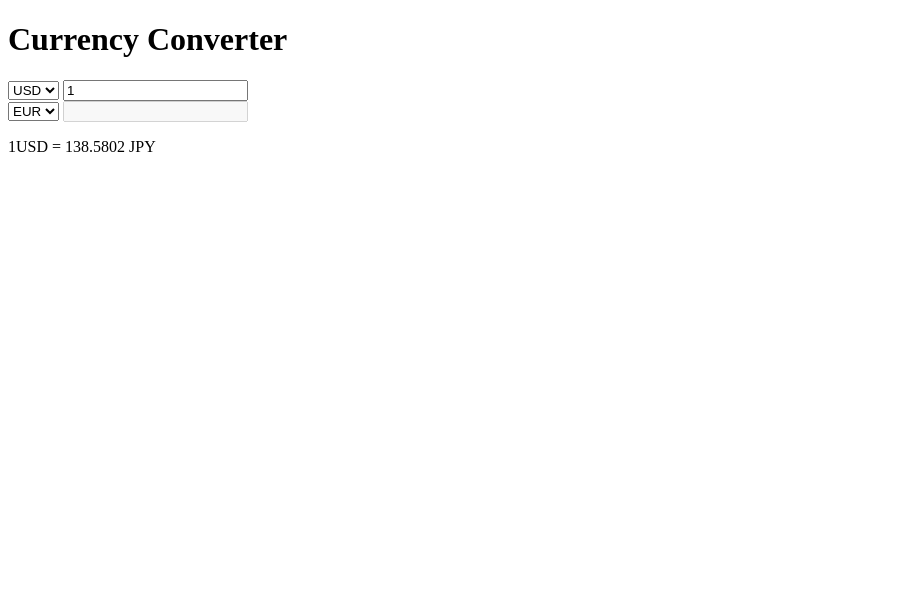
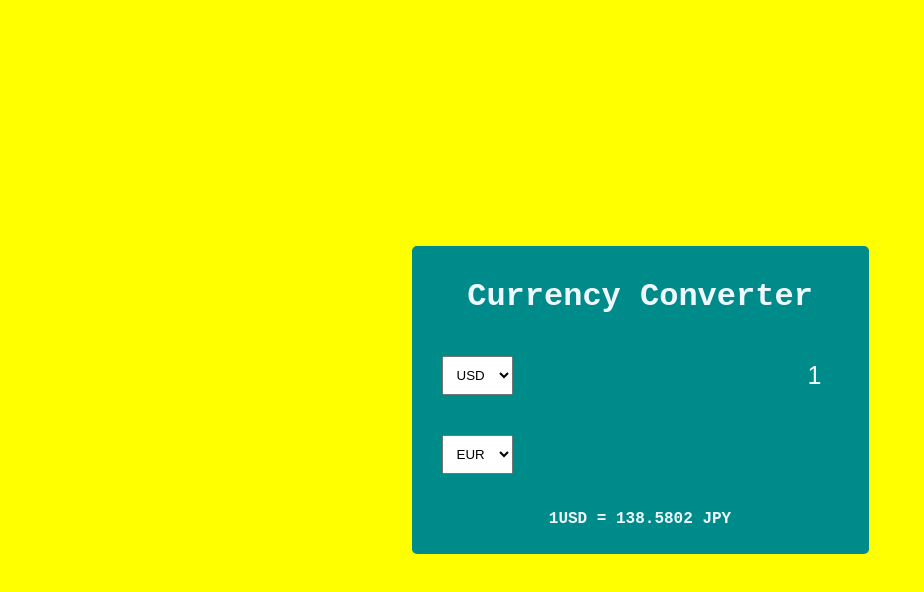
Before and after one commit to AnercioCadete/Currency-Convertor, a plain HTML site: page index.html in a window 1280 px wide. Shown: the whole page, without its empty margins (0-924 px from the left). Drawn offline with Linux system fonts and the light colour scheme.

Commit message:
Creation of CSS
Finished the css section and changed some HTML

```diff
--- a/css/style.css
+++ b/css/style.css
@@ -0,0 +1,46 @@
+body {
+  background-color: yellow;
+  display: flex;
+  height: 100vh;
+  justify-content: center;
+  align-items: center;
+  font-family: "Courier New", Courier, monospace;
+  padding: 0;
+  margin: 0;
+}
+
+.container {
+  background-color: darkcyan;
+  color: aliceblue;
+  padding: 10px;
+  border-radius: 5px;
+  text-align: center;
+}
+
+.currency-container {
+  padding: 20px;
+  display: flex;
+  justify-content: space-between;
+}
+
+.currency-container select {
+  padding: 10px;
+}
+
+.currency-container input {
+  border: 0;
+  background: transparent;
+  font-size: 25px;
+  text-align: right;
+  color: aliceblue;
+}
+
+.exchange-rate {
+  font-size: 16px;
+  font-weight: 600;
+}
+
+select:focus,
+input:focus {
+  outline: 0;
+}
--- a/index.html
+++ b/index.html
@@ -34,7 +34,7 @@
         </select>
         <input type="number" id="worth-second" disabled />
       </div>
+      <p class="exchange-rate" id="exchange-rate">1USD = 138.5802 JPY</p>
     </div>
-    <p class="exchange-rate" id="exchange-rate">1USD = 138.5802 JPY</p>
   </body>
 </html>
```
